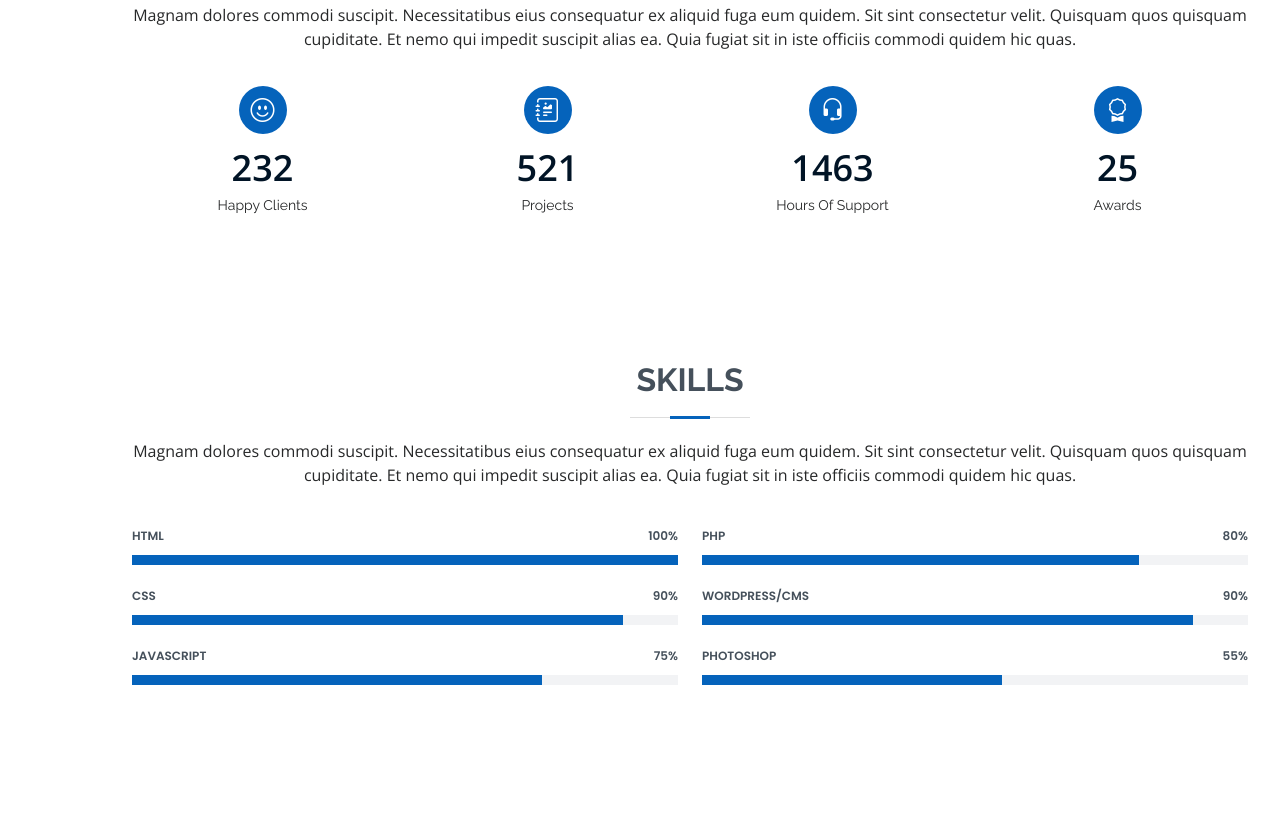
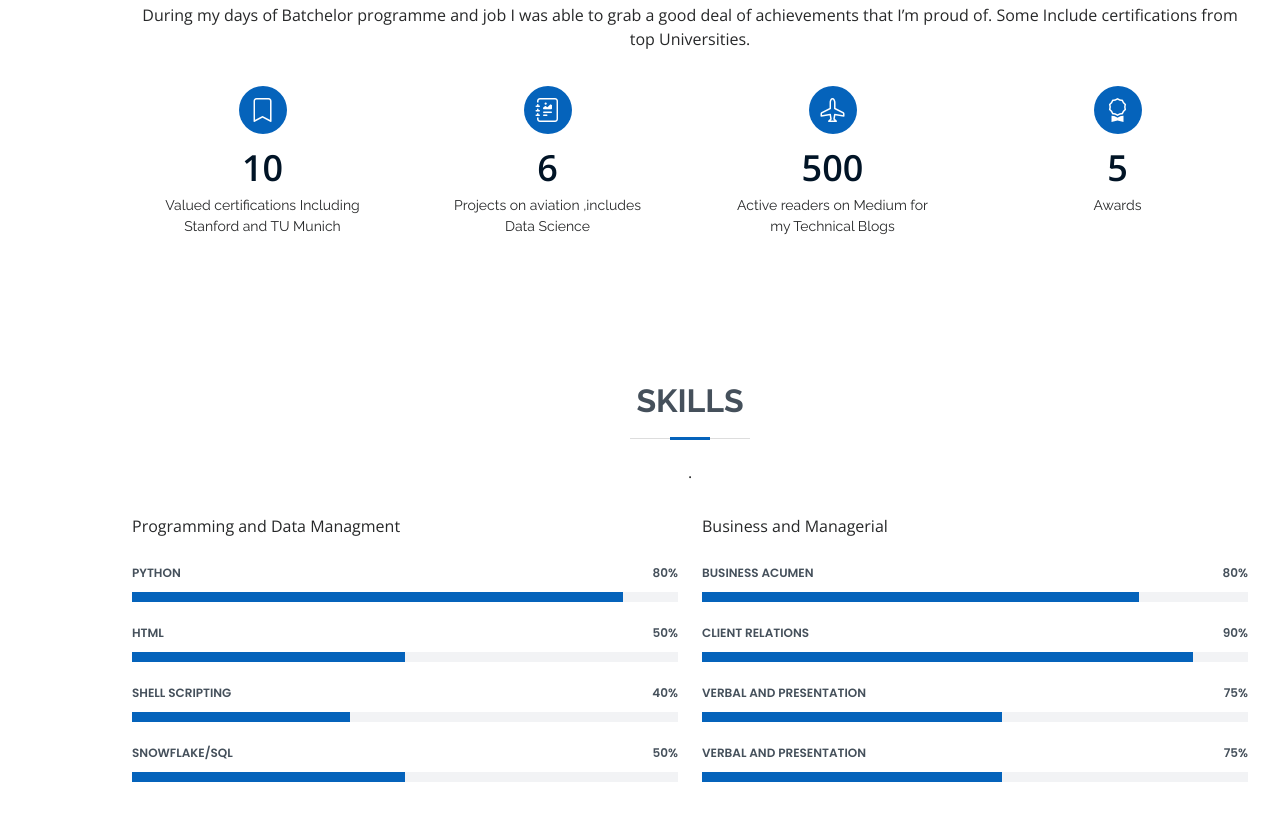
Before and after one commit to ananthusugathan/ananthusugathan.github.io, a plain HTML site: page index.html in a window 1280 px wide. Shown: the part 1803-2617 px from the top of the page. Drawn offline with nearby package versions, Linux system fonts and the light colour scheme.

Commit message:
updated - facts, skills

```diff
--- a/index.html
+++ b/index.html
@@ -148,39 +148,39 @@
 
         <div class="section-title">
           <h2>Facts</h2>
-          <p>Magnam dolores commodi suscipit. Necessitatibus eius consequatur ex aliquid fuga eum quidem. Sit sint consectetur velit. Quisquam quos quisquam cupiditate. Et nemo qui impedit suscipit alias ea. Quia fugiat sit in iste officiis commodi quidem hic quas.</p>
+          <p>During my days of  Batchelor programme and job I was able to grab a good deal of achievements that I’m proud of. Some Include certifications from top Universities.   </p>
         </div>
 
         <div class="row">
 
           <div class="col-lg-3 col-md-6">
             <div class="count-box">
-              <i class="bi bi-emoji-smile"></i>
-              <span data-purecounter-start="0" data-purecounter-end="232" data-purecounter-duration="1" class="purecounter"></span>
-              <p>Happy Clients</p>
+              <i class="bi bi-bookmark"></i>
+              <span data-purecounter-start="0" data-purecounter-end=" 10" data-purecounter-duration="1" class="purecounter"></span>
+              <p>Valued certifications Including Stanford and TU Munich</p>
             </div>
           </div>
 
           <div class="col-lg-3 col-md-6 mt-5 mt-md-0">
             <div class="count-box">
               <i class="bi bi-journal-richtext"></i>
-              <span data-purecounter-start="0" data-purecounter-end="521" data-purecounter-duration="1" class="purecounter"></span>
-              <p>Projects</p>
+              <span data-purecounter-start="0" data-purecounter-end=" +6 " data-purecounter-duration="1" class="purecounter"></span>
+              <p>Projects on aviation ,includes Data Science</p>
             </div>
           </div>
 
           <div class="col-lg-3 col-md-6 mt-5 mt-lg-0">
             <div class="count-box">
-              <i class="bi bi-headset"></i>
-              <span data-purecounter-start="0" data-purecounter-end="1463" data-purecounter-duration="1" class="purecounter"></span>
-              <p>Hours Of Support</p>
+              <i class="bi bi-airplane"></i>
+              <span data-purecounter-start="0" data-purecounter-end=" +500 " data-purecounter-duration="1" class="purecounter"></span>
+              <p>Active readers on Medium for my Technical Blogs </p>
             </div>
           </div>
 
           <div class="col-lg-3 col-md-6 mt-5 mt-lg-0">
             <div class="count-box">
               <i class="bi bi-award"></i>
-              <span data-purecounter-start="0" data-purecounter-end="25" data-purecounter-duration="1" class="purecounter"></span>
+              <span data-purecounter-start="0" data-purecounter-end=" +5" data-purecounter-duration="1" class="purecounter"></span>
               <p>Awards</p>
             </div>
           </div>
@@ -196,54 +196,68 @@
 
         <div class="section-title">
           <h2>Skills</h2>
-          <p>Magnam dolores commodi suscipit. Necessitatibus eius consequatur ex aliquid fuga eum quidem. Sit sint consectetur velit. Quisquam quos quisquam cupiditate. Et nemo qui impedit suscipit alias ea. Quia fugiat sit in iste officiis commodi quidem hic quas.</p>
+          <p>.</p>
         </div>
 
         <div class="row skills-content">
 
           <div class="col-lg-6">
-
+            <p>Programming and Data Managment</p>
             <div class="progress">
-              <span class="skill">HTML <i class="val">100%</i></span>
-              <div class="progress-bar-wrap">
-                <div class="progress-bar" role="progressbar" aria-valuenow="100" aria-valuemin="0" aria-valuemax="100"></div>
-              </div>
-            </div>
-
-            <div class="progress">
-              <span class="skill">CSS <i class="val">90%</i></span>
+              <span class="skill">Python <i class="val">80%</i></span>
               <div class="progress-bar-wrap">
                 <div class="progress-bar" role="progressbar" aria-valuenow="90" aria-valuemin="0" aria-valuemax="100"></div>
               </div>
             </div>
 
             <div class="progress">
-              <span class="skill">JavaScript <i class="val">75%</i></span>
+              <span class="skill">HTML <i class="val">50%</i></span>
               <div class="progress-bar-wrap">
-                <div class="progress-bar" role="progressbar" aria-valuenow="75" aria-valuemin="0" aria-valuemax="100"></div>
+                <div class="progress-bar" role="progressbar" aria-valuenow="50" aria-valuemin="0" aria-valuemax="100"></div>
+              </div>
+            </div>
+
+
+            <div class="progress">
+              <span class="skill">Shell Scripting <i class="val">40%</i></span>
+              <div class="progress-bar-wrap">
+                <div class="progress-bar" role="progressbar" aria-valuenow="40" aria-valuemin="0" aria-valuemax="100"></div>
+              </div>
+            </div>
+
+            <div class="progress">
+              <span class="skill">Snowflake/SQL <i class="val">50%</i></span>
+              <div class="progress-bar-wrap">
+                <div class="progress-bar" role="progressbar" aria-valuenow="50" aria-valuemin="0" aria-valuemax="100"></div>
               </div>
             </div>
 
           </div>
 
           <div class="col-lg-6">
-
+            <p>Business and Managerial</p>
             <div class="progress">
-              <span class="skill">PHP <i class="val">80%</i></span>
+              <span class="skill">Business acumen <i class="val">80%</i></span>
               <div class="progress-bar-wrap">
                 <div class="progress-bar" role="progressbar" aria-valuenow="80" aria-valuemin="0" aria-valuemax="100"></div>
               </div>
             </div>
 
             <div class="progress">
-              <span class="skill">WordPress/CMS <i class="val">90%</i></span>
+              <span class="skill">Client relations <i class="val">90%</i></span>
               <div class="progress-bar-wrap">
                 <div class="progress-bar" role="progressbar" aria-valuenow="90" aria-valuemin="0" aria-valuemax="100"></div>
               </div>
             </div>
 
             <div class="progress">
-              <span class="skill">Photoshop <i class="val">55%</i></span>
+              <span class="skill">Verbal and presentation <i class="val">75%</i></span>
+              <div class="progress-bar-wrap">
+                <div class="progress-bar" role="progressbar" aria-valuenow="55" aria-valuemin="0" aria-valuemax="100"></div>
+              </div>
+            </div>
+            <div class="progress">
+              <span class="skill">Verbal and presentation <i class="val">75%</i></span>
               <div class="progress-bar-wrap">
                 <div class="progress-bar" role="progressbar" aria-valuenow="55" aria-valuemin="0" aria-valuemax="100"></div>
               </div>
```
